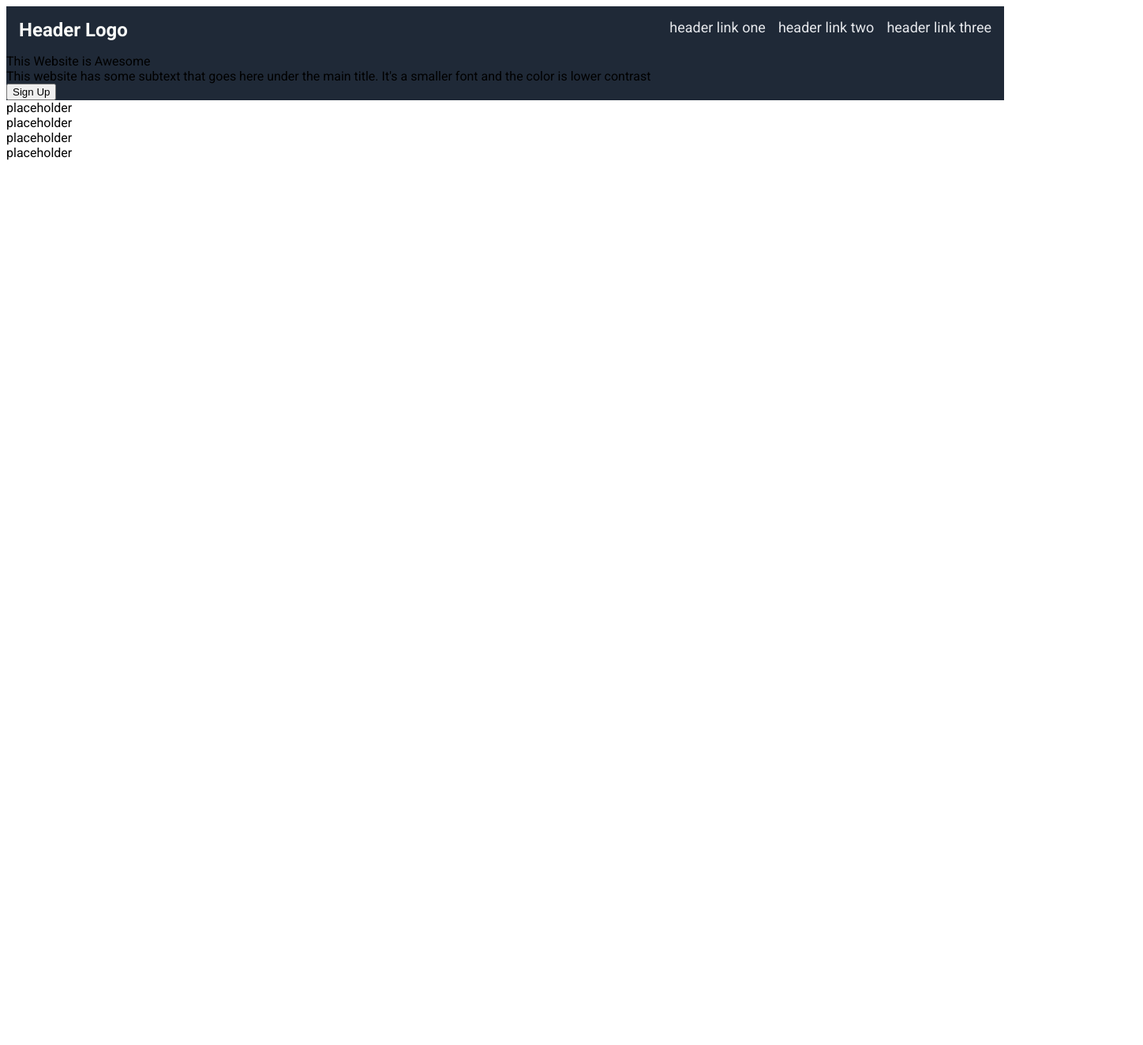
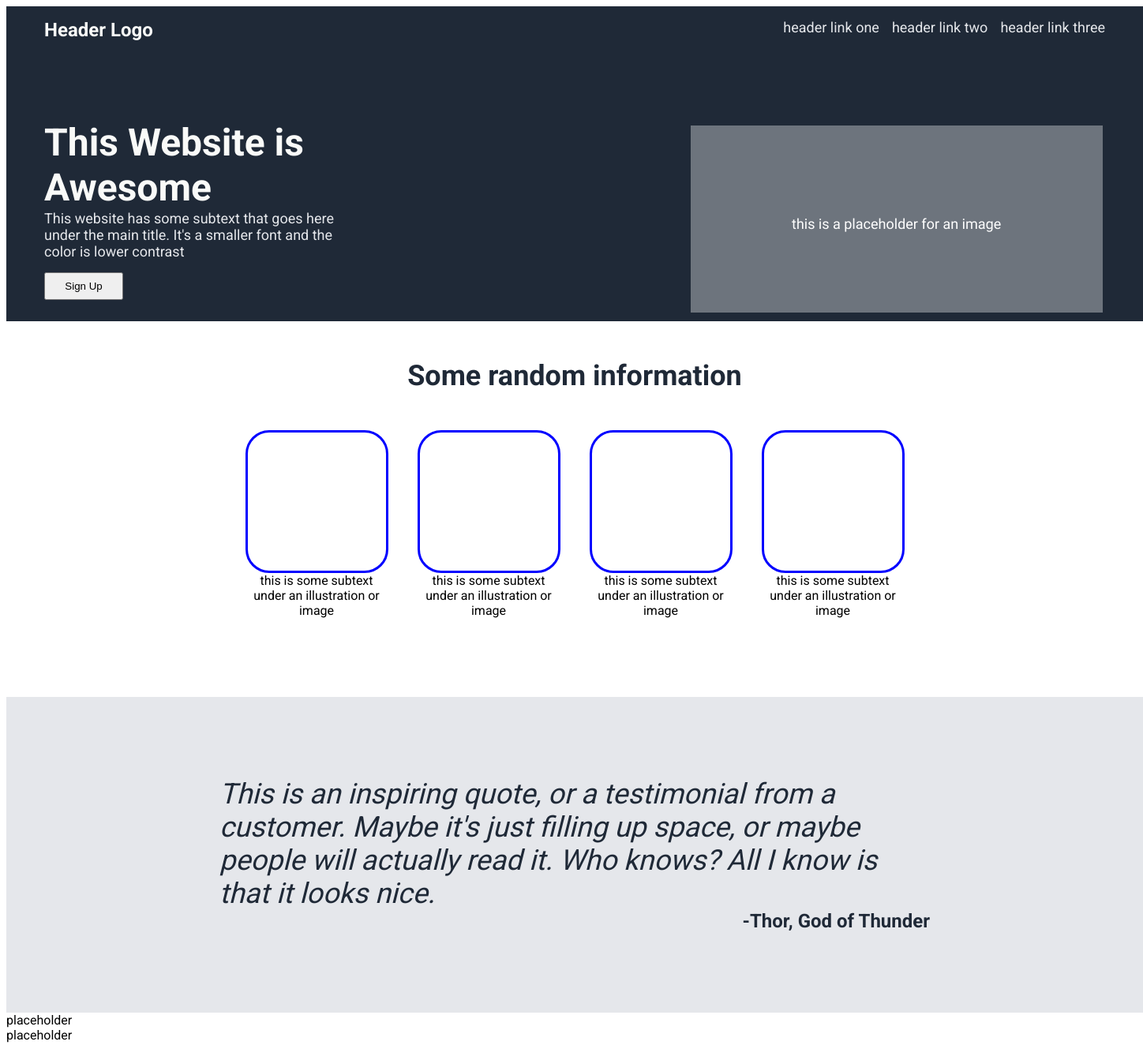
Before and after one commit to txikilopez/odin-website-template, a plain HTML site: page index.html in a window 1280 px wide. Shown: the top 1324 px of the page at 79% size, 1448 px wide, since content can reach past the window. Before the commit the page ends 800 px from the top, so only its background shows below. Drawn offline with Linux system fonts and the light colour scheme.

Commit message:
advances on sections 1 to 3 of the website

```diff
--- a/index.html
+++ b/index.html
@@ -19,11 +19,14 @@
             </nav>
         </header>
         <div class="hero-mid">
-            <div class="hero-left-side"></div>
+            <div class="hero-left-side">
               <div class="hero-left-toptext">This Website is Awesome</div>
               <div class="hero-left-bottomtext">This website has some subtext that goes here under the main title. It's a smaller font and the color is lower contrast</div>
-              <button>Sign Up</button>
-            <div class="hero-right-side"></div>
+              <button class="signup">Sign Up</button>
+            </div>
+            <div class="hero-right-side">
+              <img src="./images/placeholderimg.png">
+            </div>
 
 
 
@@ -32,8 +35,37 @@
 
        </div>
 
-       <div class="second-section">placeholder</div>
-       <div class="third-section">placeholder</div>
+       <div class="second-section">
+        <div class="second-section-header">Some random information</div>
+        <div class="squares">
+            <div class="squarecontainer">
+              <div class="square"></div>
+              <div class="squaretext">this is some subtext under an illustration or image</div>
+            </div>
+            <div class="squarecontainer">
+                <div class="square"></div>
+                <div class="squaretext">this is some subtext under an illustration or image</div>
+            </div>
+            <div class="squarecontainer">
+                <div class="square"></div>
+                <div class="squaretext">this is some subtext under an illustration or image</div>
+            </div>
+            <div class="squarecontainer">
+                <div class="square"></div>
+                <div class="squaretext">this is some subtext under an illustration or image</div>
+            </div>
+        </div>
+       </div>
+
+    <div class="third-sectioncontainer">
+       <div class="third-section">
+        <div class="quote qfont">
+            This is an inspiring quote, or a testimonial from a customer. Maybe it's just filling up space, or maybe people will actually read it. Who knows? All I know is that it looks nice.
+        </div>
+        <div class="signature qfont">-Thor, God of Thunder</div>
+       </div>
+    </div>
+
        <div class="fourth-section">placeholder</div>
        <div class="footer">placeholder </div>
 
--- a/style.css
+++ b/style.css
@@ -4,8 +4,18 @@ body{
     display: flex;
     flex-direction: column;
     font-family: Roboto, sans-serif;
+    width:1440px;
+    height:1912px;
 }
 
+header, .hero-mid{
+    margin-left: 3em;
+    margin-right: 3em;
+    margin-top: 1em;
+}
+
+
+/* HERO and TOP PART */
 .hero{
     background-color: #1F2937;
 }
@@ -14,7 +24,7 @@ body{
 header{
  display: flex;
  justify-content: space-around;
- padding: 16px;
+ /* padding: 16px;    */
 }
 
 .logo{
@@ -22,7 +32,6 @@ font-size: 24px;
 font-weight: bolder;
 color: #F9FAF8;
 }
-
 
 .link-list{
     margin-left: auto;
@@ -43,3 +52,105 @@ li a {
     font-size: 18px;
     color: #E5E7EB;
   }
+
+/* Hero Mid Part */
+.hero-mid{
+    display: flex;
+    justify-content: space-between;
+    margin-top: 100px;
+}
+
+.hero-left-side{
+    display: flex;
+    flex-direction: column;
+    width: 400px;
+}
+
+  .hero-left-toptext{
+    font-size: 48px;
+    font-weight: bolder;
+    color: #F9FAF8;
+  }
+
+  .hero-left-bottomtext{
+    font-size: 18px;
+    color: #E5E7EB;
+  }
+
+  button{
+    max-width: 100px;
+    padding: 8px;
+    margin-top: 16px;
+  }
+
+/* SECOND SECTION */
+  .second-section{
+    display: flex;
+    flex-direction: column;
+    align-items: center;
+  }
+
+  .second-section-header{
+    font-size: 36px;
+    color: #1F2937;
+    font-weight: bolder;
+    margin-top: 48px;
+    margin-bottom: 48px;
+  }
+
+  .squares{
+    display: flex;
+    gap: 3em;
+  }
+
+  .squarecontainer{
+    display:flex;
+    flex-direction: column;
+    align-items: center;
+    width: 170px;
+    margin-bottom: 100px;
+  }
+
+  .square{
+    border: 3px solid blue;
+    border-radius: 30px;
+    height: 175px;
+    width: 175px;
+  }
+
+  .squaretext{
+    text-align: center;
+  }
+
+  /* Third Section */
+
+  .third-sectioncontainer{
+    background-color: #E5E7EB;
+    height: 400px;
+    display: flex;
+    align-items: center;
+    justify-content: center;
+  }
+  .third-section{
+    width: 900px;
+    background-color: #E5E7EB;
+    display: flex;
+    flex-direction: column;
+  }
+
+  .quote{
+    font-size: 36px;
+    font-weight: lighter;
+    font-style:italic;
+    color: #1F2937;
+
+  }
+
+  .signature{
+    font-weight: 900;
+    font-size: 24px;
+    margin-left: auto;
+    color: #1F2937;
+  }
+
+  /* Fourth Section */
```
Also changed, not shown: images/placeholderimg.png (added).
